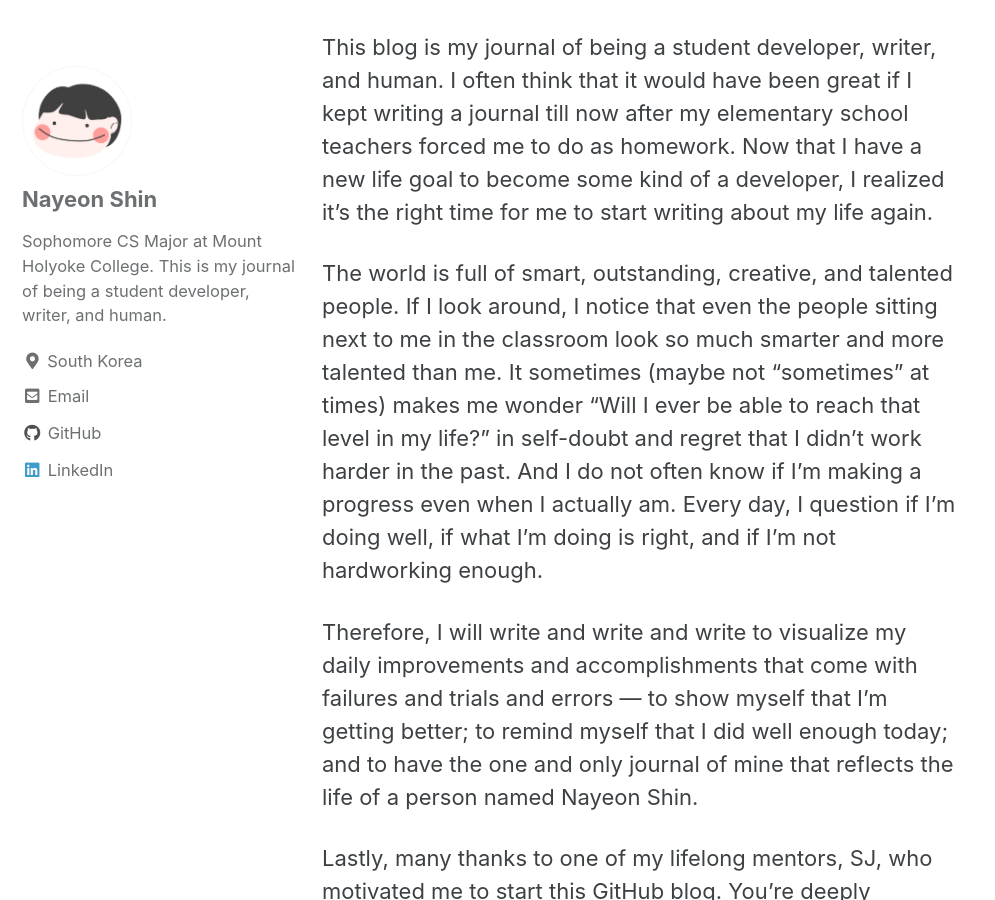
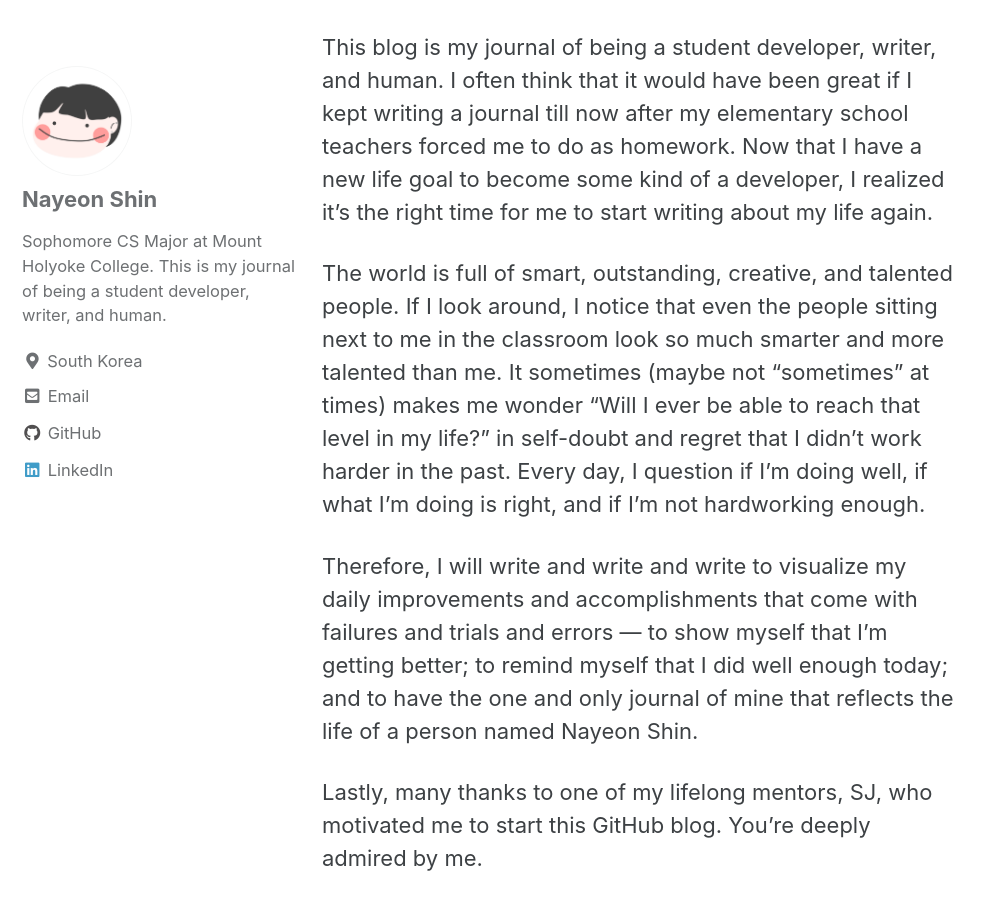
Before and after one commit to nayeonshin/nayeonshin.github.io, a Jekyll site: the page built from index.md, in a window 1280 px wide and 900 px high, scrolled down 818 px. Shown: the whole window, without its empty margins (0-995 px from the left). Built offline with Jekyll 4.4.1, drawn with Linux system fonts in a browser that asks for light colours; cached includes are drawn as plain includes.

Commit message:
Update index.md

```diff
--- a/index.md
+++ b/index.md
@@ -12,7 +12,7 @@ Thank you for visiting my blog. My name is Nayeon Shin. Nayeon is pronounced nah
 
 This blog is my journal of being a student developer, writer, and human. I often think that it would have been great if I kept writing a journal till now after my elementary school teachers forced me to do as homework. Now that I have a new life goal to become some kind of a developer, I realized it's the right time for me to start writing about my life again.
 
-The world is full of smart, outstanding, creative, and talented people. If I look around, I notice that even the people sitting next to me in the classroom look so much smarter and more talented than me. It sometimes (maybe not "sometimes" at times) makes me wonder "Will I ever be able to reach that level in my life?" in self-doubt and regret that I didn't work harder in the past. And I do not often know if I'm making a progress even when I actually am. Every day, I question if I'm doing well, if what I'm doing is right, and if I'm not hardworking enough.
+The world is full of smart, outstanding, creative, and talented people. If I look around, I notice that even the people sitting next to me in the classroom look so much smarter and more talented than me. It sometimes (maybe not "sometimes" at times) makes me wonder "Will I ever be able to reach that level in my life?" in self-doubt and regret that I didn't work harder in the past. Every day, I question if I'm doing well, if what I'm doing is right, and if I'm not hardworking enough.
 
 Therefore, I will write and write and write to visualize my daily improvements and accomplishments that come with failures and trials and errors — to show myself that I'm getting better; to remind myself that I did well enough today; and to have the one and only journal of mine that reflects the life of a person named Nayeon Shin.
 
```
